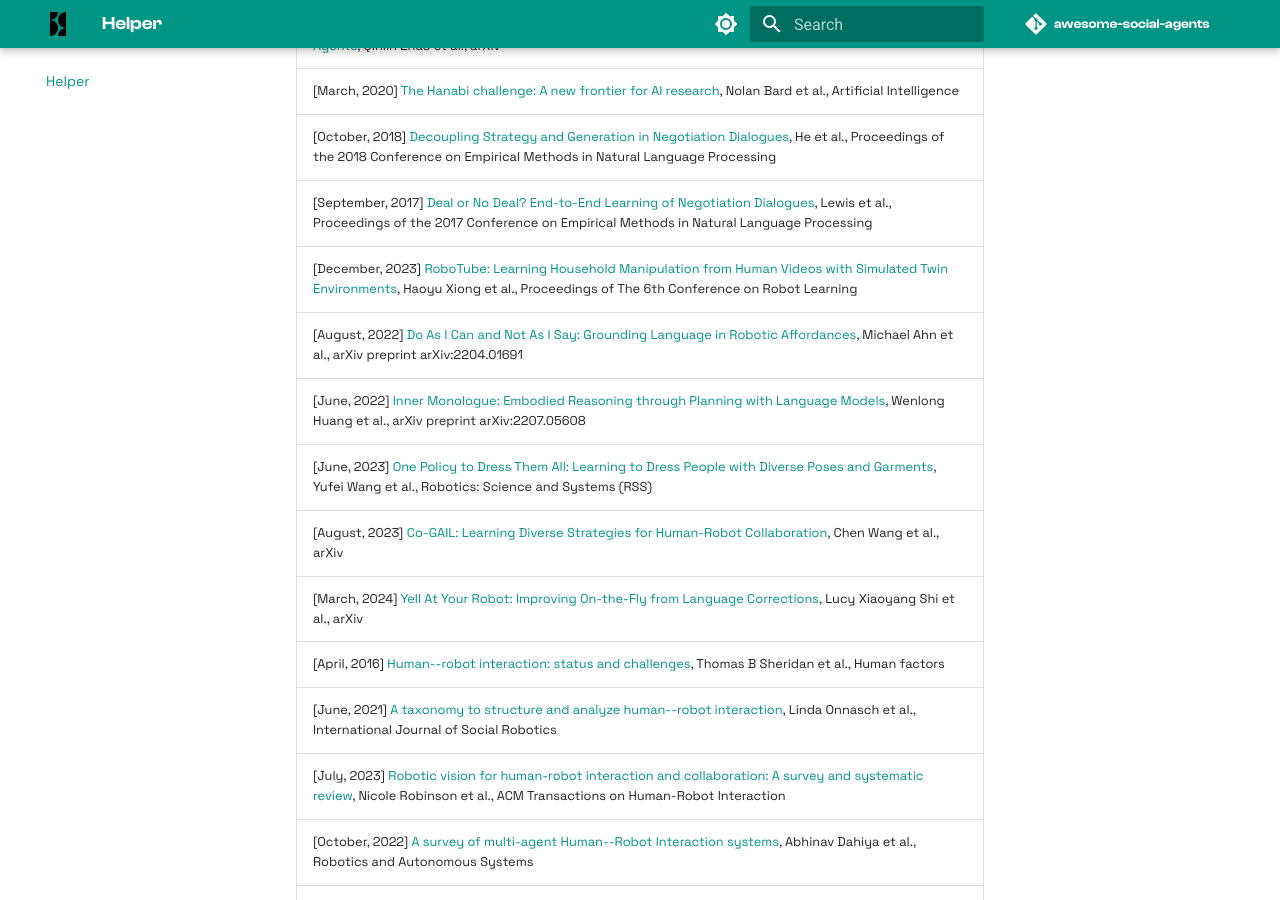
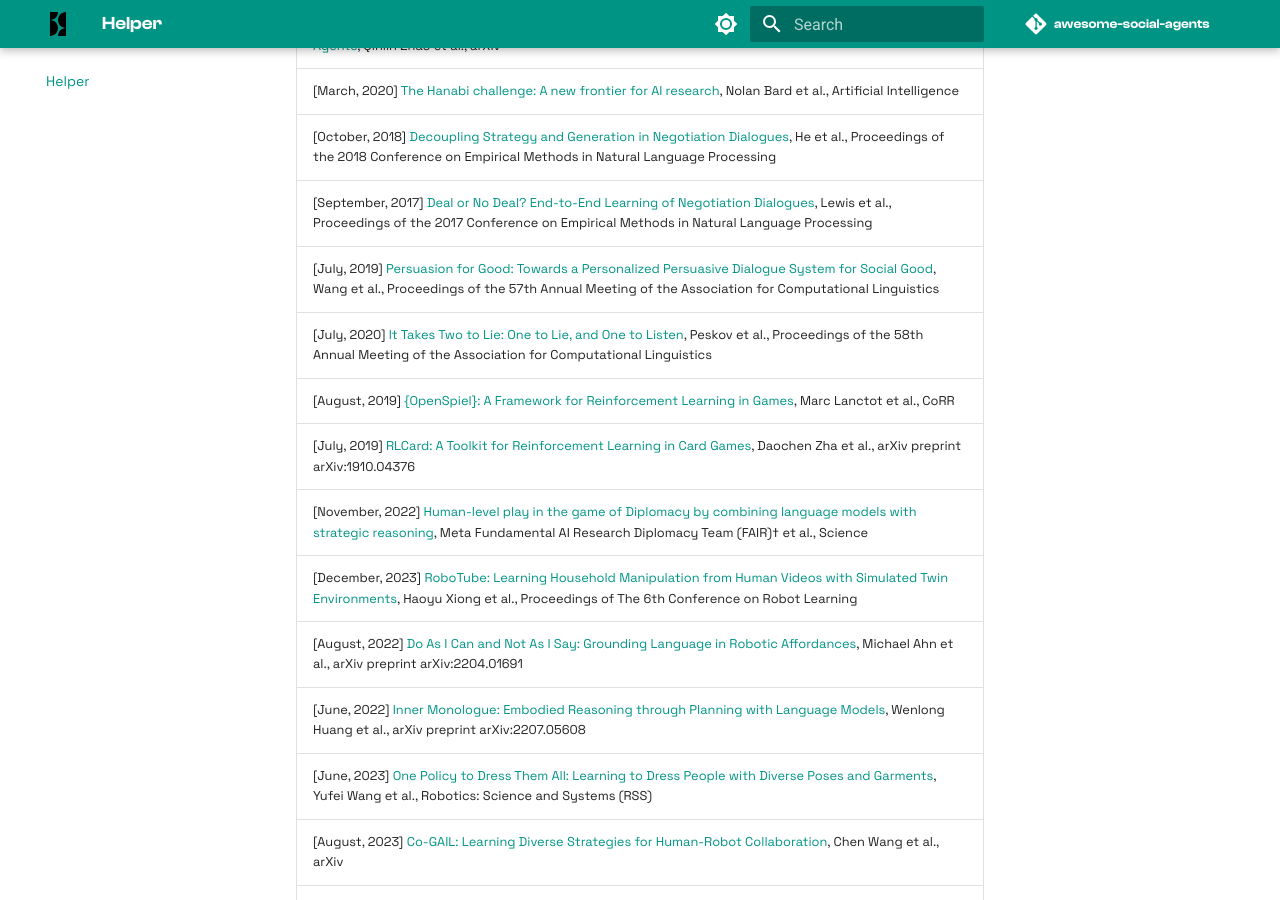
Before and after one commit to sotopia-lab/awesome-social-agents, an MkDocs documentation site: the page built from docs/helper.md, in a window 1280 px wide and 900 px high, scrolled down 316 px. Built offline with MkDocs 1.6.1 and Material for MkDocs 9.7.7, drawn with Linux system fonts in a browser that asks for light colours; comment, search, counter and statistics services are not loaded; the version menu is left out.

```diff
--- a/docs/helper.md
+++ b/docs/helper.md
@@ -1,22 +1,27 @@
-| helper                                                                                                                                                                                                                                     |
-|:-------------------------------------------------------------------------------------------------------------------------------------------------------------------------------------------------------------------------------------------|
-| [July, 2023] [Communicative Agents for Software Development](https://arxiv.org/abs/2307.07924), Chen Qian et al., arXiv                                                                                                                    |
-| [October, 2023] [CompeteAI: Understanding the Competition Behaviors in Large Language Model-based Agents](https://arxiv.org/abs/2310.17512), Qinlin Zhao et al., arXiv                                                                     |
-| [March, 2020] [The Hanabi challenge: A new frontier for AI research](http://dx.doi.org/10.1016/j.artint.2019.103216), Nolan Bard et al., Artificial Intelligence                                                                           |
-| [October, 2018] [Decoupling Strategy and Generation in Negotiation Dialogues](https://aclanthology.org/D18-1256), He et al., Proceedings of the 2018 Conference on Empirical Methods in Natural Language Processing                        |
-| [September, 2017] [Deal or No Deal? End-to-End Learning of Negotiation Dialogues](https://aclanthology.org/D17-1259), Lewis et al., Proceedings of the 2017 Conference on Empirical Methods in Natural Language Processing                 |
-| [December, 2023] [RoboTube: Learning Household Manipulation from Human Videos with Simulated Twin Environments](https://proceedings.mlr.press/v205/xiong23a.html), Haoyu Xiong et al., Proceedings of The 6th Conference on Robot Learning |
-| [August, 2022] [Do As I Can and Not As I Say: Grounding Language in Robotic Affordances](https://say-can.github.io/), Michael Ahn et al., arXiv preprint arXiv:2204.01691                                                                  |
-| [June, 2022] [Inner Monologue: Embodied Reasoning through Planning with Language Models](https://arxiv.org/abs/2207.05608), Wenlong Huang et al., arXiv preprint arXiv:2207.05608                                                          |
-| [June, 2023] [One Policy to Dress Them All: Learning to Dress People with Diverse Poses and Garments](https://arxiv.org/abs/2306.12372), Yufei Wang et al., Robotics: Science and Systems (RSS)                                            |
-| [August, 2023] [Co-GAIL: Learning Diverse Strategies for Human-Robot Collaboration](https://arxiv.org/abs/2108.06038), Chen Wang et al., arXiv                                                                                             |
-| [March, 2024] [Yell At Your Robot: Improving On-the-Fly from Language Corrections](https://arxiv.org/abs/2403.12910), Lucy Xiaoyang Shi et al., arXiv                                                                                      |
-| [April, 2016] [Human--robot interaction: status and challenges](https://journals.sagepub.com/doi/10.1177/0018720816644364), Thomas B Sheridan et al., Human factors                                                                        |
-| [June, 2021] [A taxonomy to structure and analyze human--robot interaction](https://link.springer.com/article/10.1007/s12369-020-00666-5), Linda Onnasch et al., International Journal of Social Robotics                                  |
-| [July, 2023] [Robotic vision for human-robot interaction and collaboration: A survey and systematic review](https://arxiv.org/abs/2307.15363), Nicole Robinson et al., ACM Transactions on Human-Robot Interaction                         |
-| [October, 2022] [A survey of multi-agent Human--Robot Interaction systems](https://arxiv.org/abs/2212.05286), Abhinav Dahiya et al., Robotics and Autonomous Systems                                                                       |
-| [March, 2023] [Nonverbal Cues in Human Robot Interaction: A Communication Studies Perspective](https://doi.org/10.1145/3570169), Jacqueline Urakami et al., J. Hum.-Robot Interact.                                                        |
-| [April, 2023] [15 Years of (Who)man Robot Interaction: Reviewing the H in Human-Robot Interaction](https://doi.org/10.1145/3571718), Katie Winkle et al., J. Hum.-Robot Interact.                                                          |
-| [October, 2024] [SOTOPIA: Interactive Evaluation for Social Intelligence in Language Agents](https://openreview.net/forum?id=mM7VurbA4r), Xuhui Zhou et al., ICLR                                                                          |
-| [March, 2024] [How Far Are We on the Decision-Making of LLMs? Evaluating LLMs' Gaming Ability in Multi-Agent Environments](https://arxiv.org/abs/2403.11807), Jen-tse Huang et al., arXiv                                                  |
-| [March, 2024] [Embodied LLM Agents Learn to Cooperate in Organized Teams](https://arxiv.org/abs/2403.12482), Xudong Guo et al., arXiv                                                                                                      |
+| helper                                                                                                                                                                                                                                            |
+|:--------------------------------------------------------------------------------------------------------------------------------------------------------------------------------------------------------------------------------------------------|
+| [July, 2023] [Communicative Agents for Software Development](https://arxiv.org/abs/2307.07924), Chen Qian et al., arXiv                                                                                                                           |
+| [October, 2023] [CompeteAI: Understanding the Competition Behaviors in Large Language Model-based Agents](https://arxiv.org/abs/2310.17512), Qinlin Zhao et al., arXiv                                                                            |
+| [March, 2020] [The Hanabi challenge: A new frontier for AI research](http://dx.doi.org/10.1016/j.artint.2019.103216), Nolan Bard et al., Artificial Intelligence                                                                                  |
+| [October, 2018] [Decoupling Strategy and Generation in Negotiation Dialogues](https://aclanthology.org/D18-1256), He et al., Proceedings of the 2018 Conference on Empirical Methods in Natural Language Processing                               |
+| [September, 2017] [Deal or No Deal? End-to-End Learning of Negotiation Dialogues](https://aclanthology.org/D17-1259), Lewis et al., Proceedings of the 2017 Conference on Empirical Methods in Natural Language Processing                        |
+| [July, 2019] [Persuasion for Good: Towards a Personalized Persuasive Dialogue System for Social Good](https://aclanthology.org/P19-1566), Wang et al., Proceedings of the 57th Annual Meeting of the Association for Computational Linguistics    |
+| [July, 2020] [It Takes Two to Lie: One to Lie, and One to Listen](https://aclanthology.org/2020.acl-main.353), Peskov et al., Proceedings of the 58th Annual Meeting of the Association for Computational Linguistics                             |
+| [August, 2019] [{OpenSpiel}: A Framework for Reinforcement Learning in Games](http://arxiv.org/abs/1908.09453), Marc Lanctot et al., CoRR                                                                                                         |
+| [July, 2019] [RLCard: A Toolkit for Reinforcement Learning in Card Games](https://github.com/datamllab/rlcard), Daochen Zha et al., arXiv preprint arXiv:1910.04376                                                                               |
+| [November, 2022] [Human-level play in the game of Diplomacy by combining language models with strategic reasoning](https://www.science.org/doi/full/10.1126/science.ade9097), Meta Fundamental AI Research Diplomacy Team (FAIR)† et al., Science |
+| [December, 2023] [RoboTube: Learning Household Manipulation from Human Videos with Simulated Twin Environments](https://proceedings.mlr.press/v205/xiong23a.html), Haoyu Xiong et al., Proceedings of The 6th Conference on Robot Learning        |
+| [August, 2022] [Do As I Can and Not As I Say: Grounding Language in Robotic Affordances](https://say-can.github.io/), Michael Ahn et al., arXiv preprint arXiv:2204.01691                                                                         |
+| [June, 2022] [Inner Monologue: Embodied Reasoning through Planning with Language Models](https://arxiv.org/abs/2207.05608), Wenlong Huang et al., arXiv preprint arXiv:2207.05608                                                                 |
+| [June, 2023] [One Policy to Dress Them All: Learning to Dress People with Diverse Poses and Garments](https://arxiv.org/abs/2306.12372), Yufei Wang et al., Robotics: Science and Systems (RSS)                                                   |
+| [August, 2023] [Co-GAIL: Learning Diverse Strategies for Human-Robot Collaboration](https://arxiv.org/abs/2108.06038), Chen Wang et al., arXiv                                                                                                    |
+| [March, 2024] [Yell At Your Robot: Improving On-the-Fly from Language Corrections](https://arxiv.org/abs/2403.12910), Lucy Xiaoyang Shi et al., arXiv                                                                                             |
+| [April, 2016] [Human--robot interaction: status and challenges](https://journals.sagepub.com/doi/10.1177/0018720816644364), Thomas B Sheridan et al., Human factors                                                                               |
+| [June, 2021] [A taxonomy to structure and analyze human--robot interaction](https://link.springer.com/article/10.1007/s12369-020-00666-5), Linda Onnasch et al., International Journal of Social Robotics                                         |
+| [July, 2023] [Robotic vision for human-robot interaction and collaboration: A survey and systematic review](https://arxiv.org/abs/2307.15363), Nicole Robinson et al., ACM Transactions on Human-Robot Interaction                                |
+| [October, 2022] [A survey of multi-agent Human--Robot Interaction systems](https://arxiv.org/abs/2212.05286), Abhinav Dahiya et al., Robotics and Autonomous Systems                                                                              |
+| [March, 2023] [Nonverbal Cues in Human Robot Interaction: A Communication Studies Perspective](https://doi.org/10.1145/3570169), Jacqueline Urakami et al., J. Hum.-Robot Interact.                                                               |
+| [April, 2023] [15 Years of (Who)man Robot Interaction: Reviewing the H in Human-Robot Interaction](https://doi.org/10.1145/3571718), Katie Winkle et al., J. Hum.-Robot Interact.                                                                 |
+| [October, 2024] [SOTOPIA: Interactive Evaluation for Social Intelligence in Language Agents](https://openreview.net/forum?id=mM7VurbA4r), Xuhui Zhou et al., ICLR                                                                                 |
+| [March, 2024] [How Far Are We on the Decision-Making of LLMs? Evaluating LLMs' Gaming Ability in Multi-Agent Environments](https://arxiv.org/abs/2403.11807), Jen-tse Huang et al., arXiv                                                         |
+| [March, 2024] [Embodied LLM Agents Learn to Cooperate in Organized Teams](https://arxiv.org/abs/2403.12482), Xudong Guo et al., arXiv                                                                                                             |
```
Also changed, not shown: docs/paper_table.md (+27 -22 lines), main.bib (+9 -4 lines).
